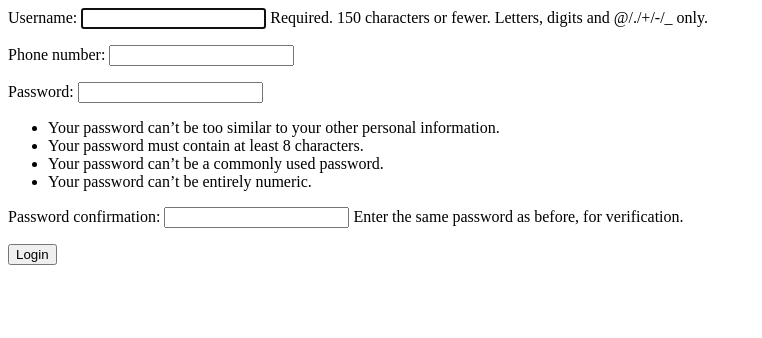
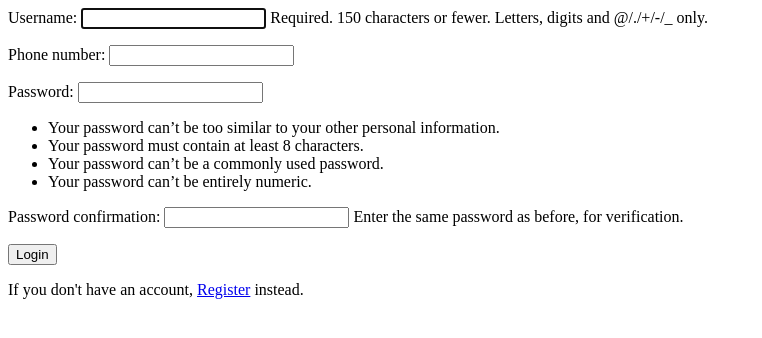
Before and after one commit to Nitin0422/authentication-django, a Django app: template main/templates/registration/login.html in a window 1280 px wide. Shown: the top 338 px of the page, without its empty margins (0-762 px from the left). Run offline with Django 4.2, Linux system fonts and the light colour scheme; the template is opened without the code that fills it: values that come from a table or form of the project are taken from there, others are empty.

Commit message:
Register link added

```diff
--- a/main/templates/registration/login.html
+++ b/main/templates/registration/login.html
@@ -4,4 +4,5 @@
         {{ form.as_p }}
         <button type="submit"> Login</button>
     </form>
+    <p>If you don't have an account, <a href="/register">Register</a> instead.</p>
 </div>
```
